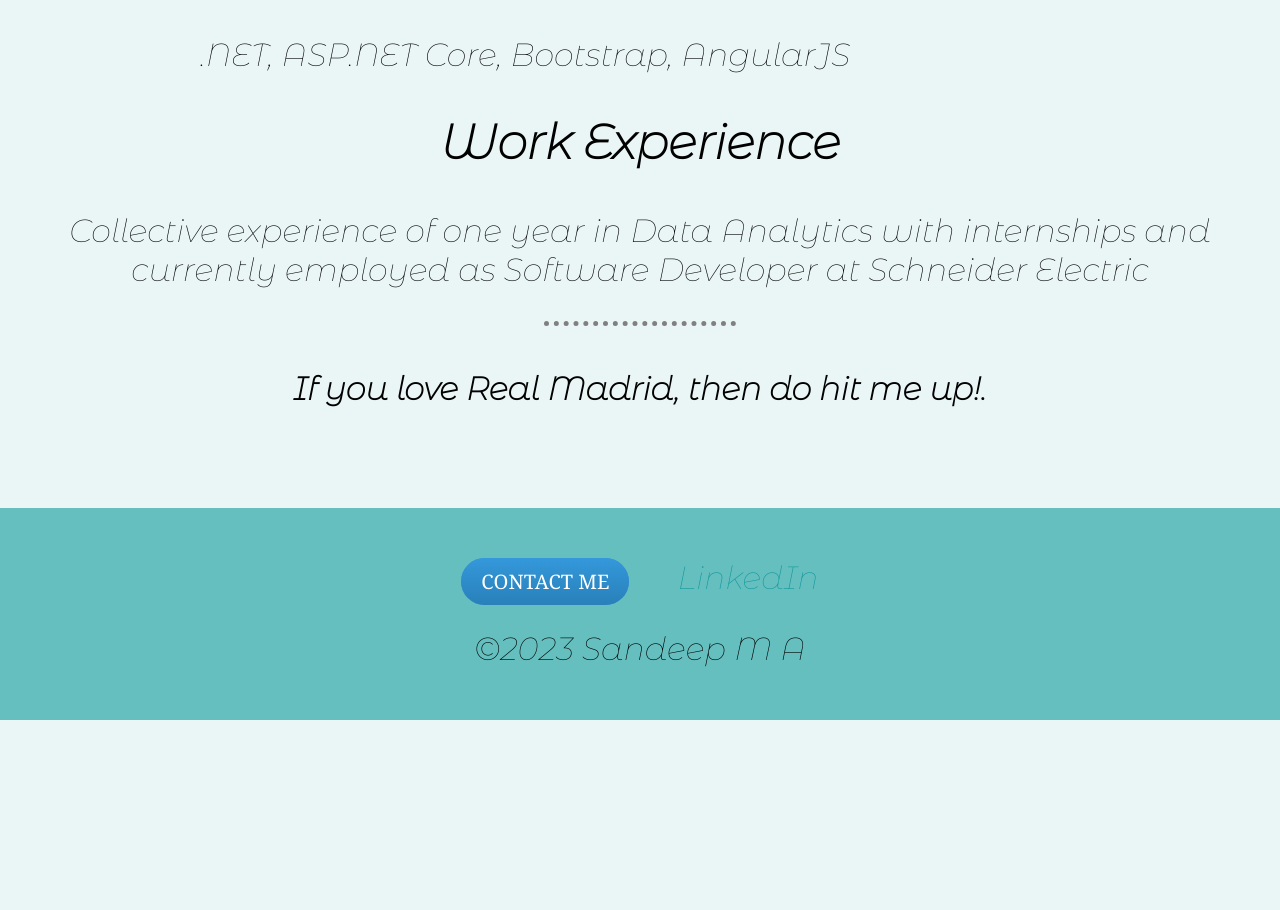
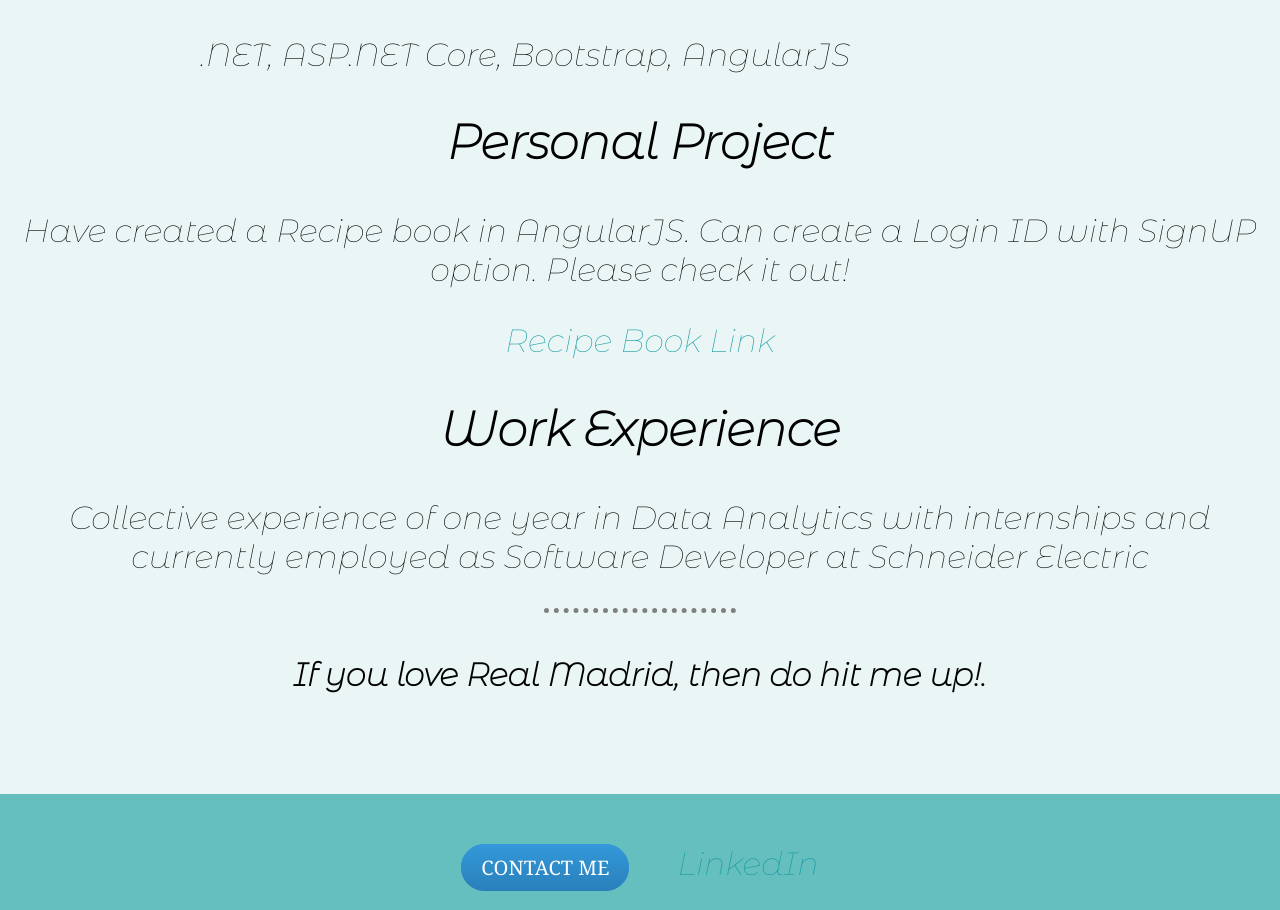
Before and after one commit to Sandeeparavind/New-webpage, a plain HTML site: page index.html in a window 1280 px wide. Shown: the part 1473-2383 px from the top of the page. Before the commit the page ends 2201 px from the top, so only its background shows below. Drawn offline with Linux system fonts and the light colour scheme; a web font is replaced by a local one.

Commit message:
Update index.html

```diff
--- a/index.html
+++ b/index.html
@@ -38,6 +38,12 @@
                 <p class="framework">.NET, ASP.NET Core, Bootstrap, AngularJS</p>
 
           </div>
+            <div class="skill-row3">
+            <!-- <img class="" src="" alt=""> -->
+            <h2>Personal Project</h2>
+            <p>Have created a Recipe book in AngularJS. Can create a Login ID with SignUP option. Please check it out!</p>
+            <a class="footer-link" href="https://ng-course-recipe-book-1196c.web.app/">Recipe Book Link</a>
+          </div>
           <div class="skill-row2">
             <!-- <img class="" src="" alt=""> -->
             <h2>Work Experience</h2>
```
